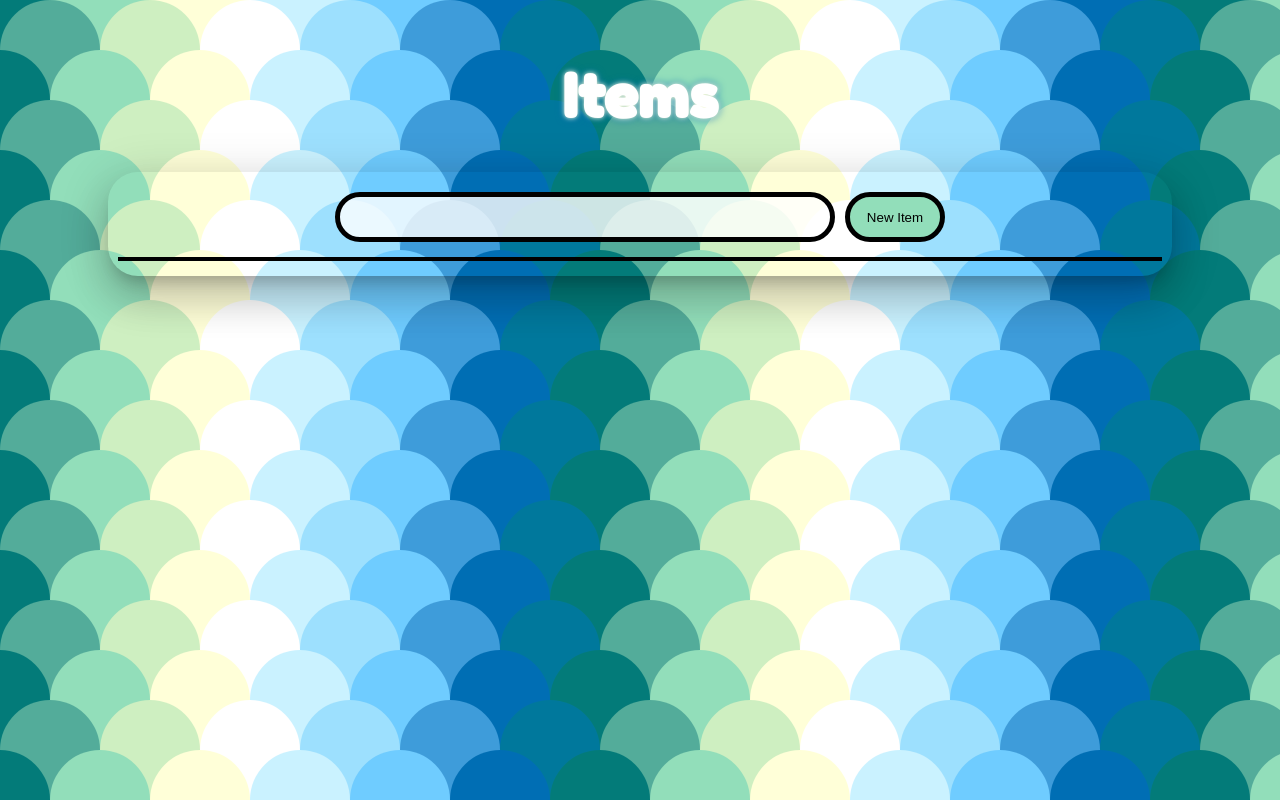
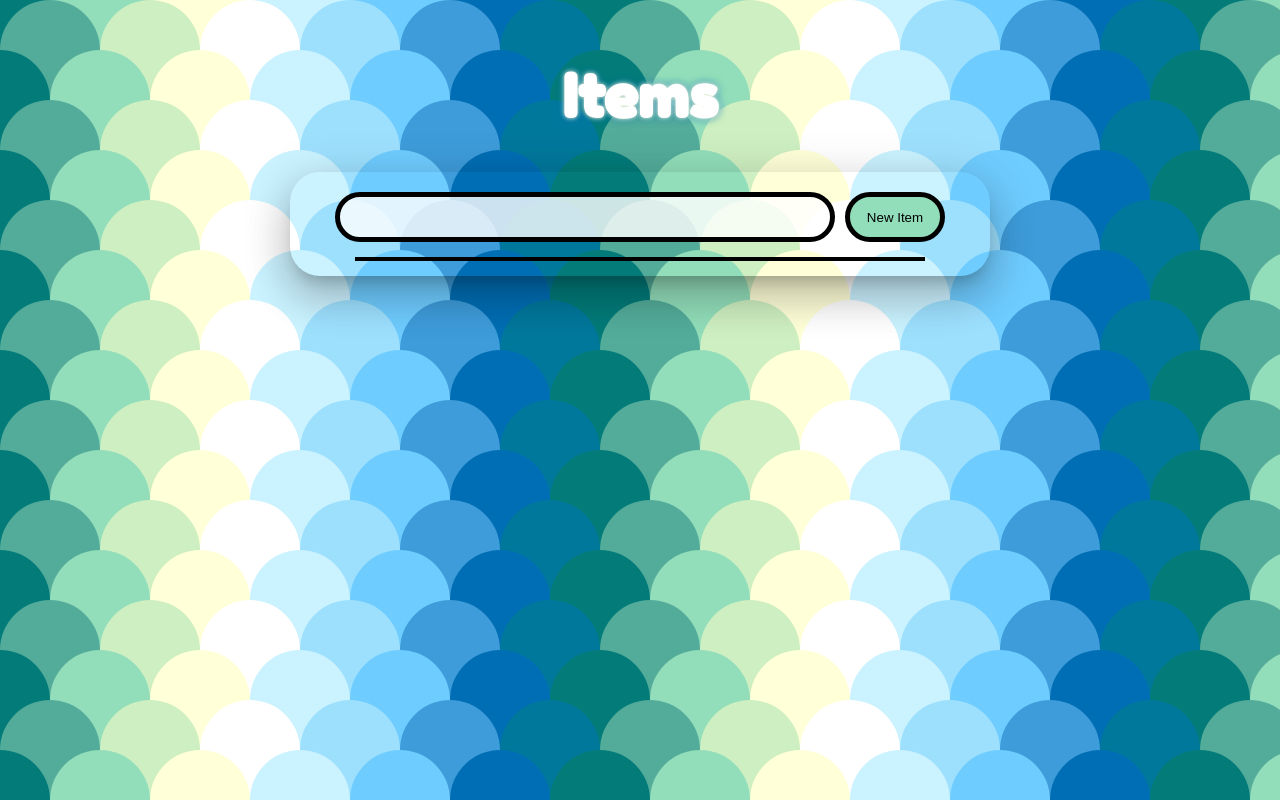
Before and after one commit to aaronshivers/apprentice-challenge-items, a website built with Parcel: page src/index.html in a window 1280 px wide. Built offline with nearby package versions, Linux system fonts and the light colour scheme.

Commit message:
fix width

```diff
--- a/src/index.css
+++ b/src/index.css
@@ -10,7 +10,7 @@ html {
 }
 
 #container {
-  margin: 2rem 10rem;
+  margin: 2rem 2rem;
   display: flex;
   flex-direction: column;
   align-items: center;
@@ -27,13 +27,13 @@ header {
 }
 
 hr {
-  width: 100%;
+  width: 570px;
   border: 2px solid black;
   background-color: black;
 }
 
 main {
-  width: 100%;
+  width: 700px;
   display: flex;
   flex-direction: column;
   justify-content: center;
```
